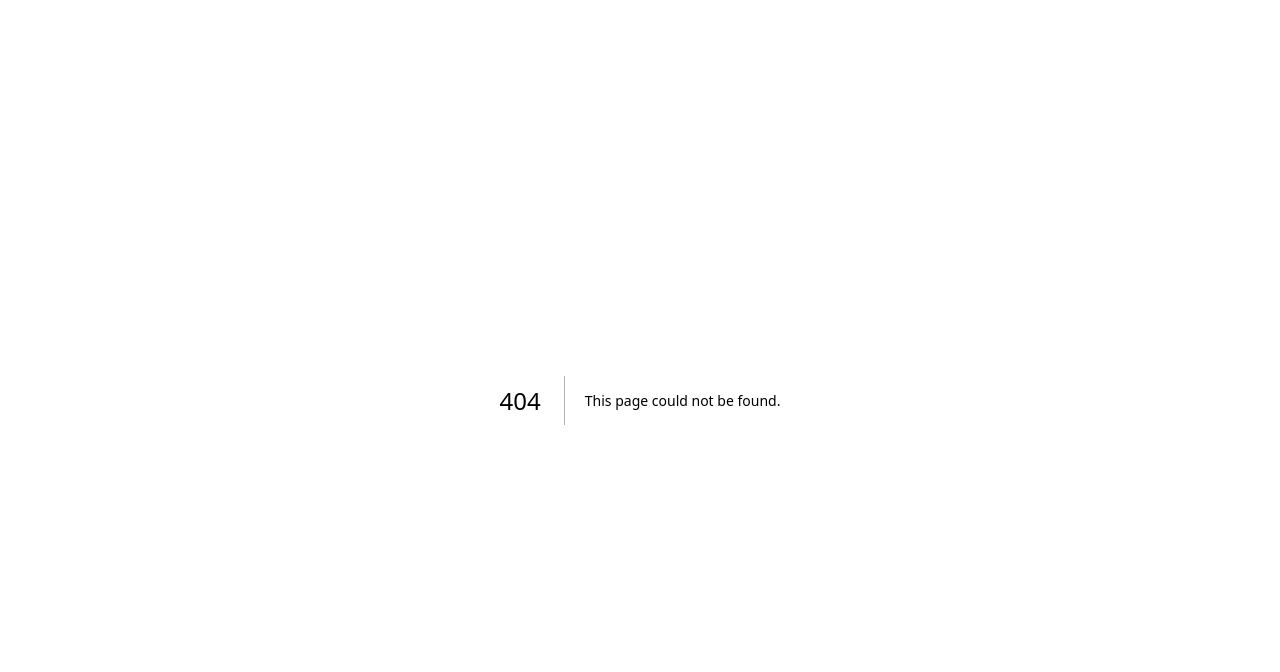
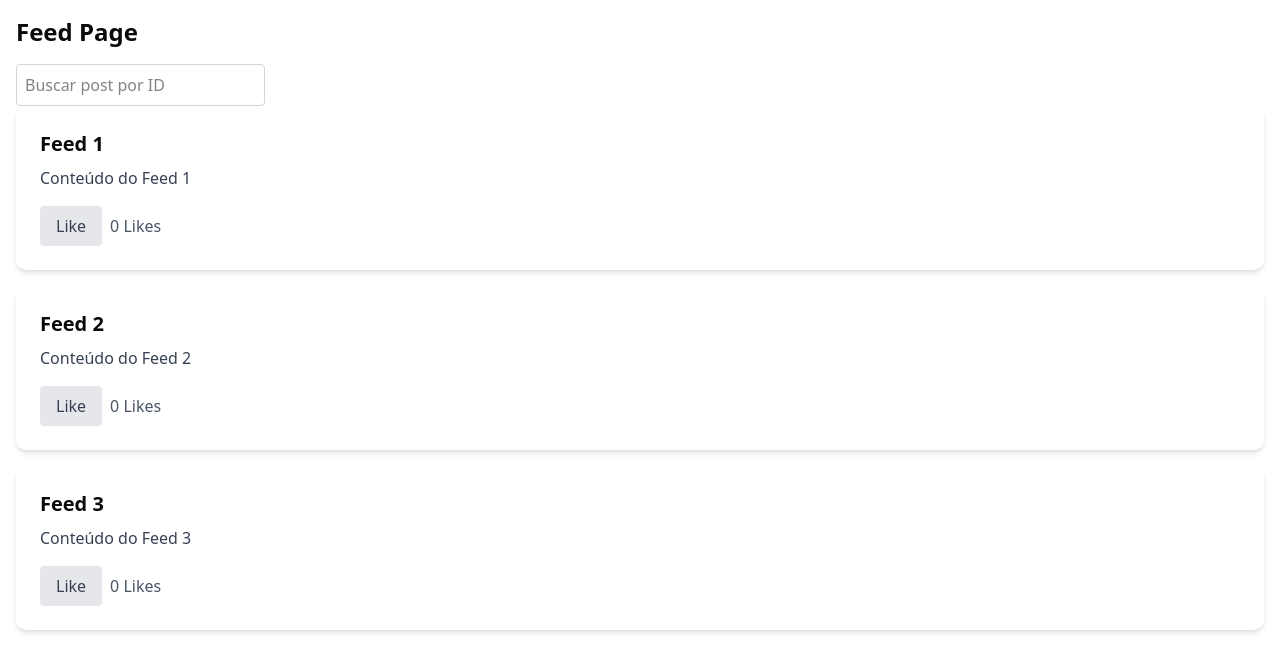
Before and after one commit to JuanMarks/introducao-nextjs, a Next.js app: page /feedpage in a window 1280 px wide. Before the commit this address had no page. Shown: the top 672 px of the page. Built offline with nearby package versions, Linux system fonts and the light colour scheme.

Commit message:
atividade para fazer um componente feedpage e um postcard

```diff
--- /dev/null
+++ b/src/app/feedpage/page.tsx
@@ -0,0 +1,9 @@
+import FeedPage from "@/components/FeedPage"
+
+export default function FeedsPage() {
+    return (
+        <div className="p-4">
+            <FeedPage />
+        </div>
+    )
+}
--- /dev/null
+++ b/src/components/FeedPage.tsx
@@ -0,0 +1,81 @@
+'use client'
+import { use, useState } from "react"
+import PostCard from "./PostCard"
+type Feed = {
+    id: number;
+    title: string;
+    content: string;
+    imageUrl?: string;
+    numberOfLikes: number;
+    isLiked: boolean;
+}
+
+const feedsOriginais: Feed[] = [
+    {
+        id: 1,
+        title: "Feed 1",
+        content: "Conteúdo do Feed 1",
+        numberOfLikes: 0,
+        isLiked: false
+    },
+    {
+        id: 2,
+        title: "Feed 2",
+        content: "Conteúdo do Feed 2",
+        numberOfLikes: 0,
+        isLiked: false
+    },
+    {
+        id: 3,
+        title: "Feed 3",
+        content: "Conteúdo do Feed 3",
+        numberOfLikes: 0,
+        isLiked: false
+    }
+]
+
+export default function FeedPage(){
+    const [dadosFeeds, setDadosFeeds] = useState<Feed[]>(feedsOriginais)
+
+    const [searchId, setSearchId] = useState<string>("")
+
+    const handleSearch = (value: string) => {
+        setSearchId(value)
+        if (value === "") {
+            setDadosFeeds(feedsOriginais)
+        } else {
+            const id = Number(value)
+            if (!isNaN(id)) {
+                const post = feedsOriginais.find(feed => feed.id === id)
+                console.log(post)
+                setDadosFeeds(post ? [post] : [])
+            }
+        }
+    }
+
+    const incrementLike = (id: number) => {
+        const post = feedsOriginais.find(feed => feed.id === id)
+        if (post) {
+            post.numberOfLikes += 1;
+            post.isLiked = true;
+            setDadosFeeds([...dadosFeeds]);
+        }
+    }
+
+    return (
+        <div className="container mx-auto">
+            <h1 className="text-2xl font-bold mb-4">Feed Page</h1>
+            <input
+                type="number"
+                placeholder="Buscar post por ID"
+                className="border border-gray-300 p-2 rounded"
+                onChange={(e) => handleSearch(e.target.value)}
+            />
+            <div className="space-y-4">
+                {dadosFeeds.map(feed => (
+                    <PostCard key={feed.id} feed={feed} NumberOfLikes={() => incrementLike(feed.id)} />
+                ))}
+            </div>
+        </div>
+    )
+}
--- /dev/null
+++ b/src/components/PostCard.tsx
@@ -0,0 +1,36 @@
+import { number } from "zod/v4-mini";
+
+
+
+type Feed = {
+    id: number;
+    title: string;
+    content: string;
+    imageUrl?: string;
+    numberOfLikes: number;
+    isLiked: boolean;
+}
+
+type props = {
+    feed: Feed
+    NumberOfLikes: () => void
+}
+
+export default function PostCard({ feed, NumberOfLikes }: props) {
+
+
+    return (
+        // Card dos Posts em uma rede social
+        <div className="bg-white shadow-md rounded-lg p-6">
+            {feed.imageUrl && <img src={feed.imageUrl} alt={feed.title} className="w-full h-48 object-cover rounded-t-lg mb-4" />}
+            <h3 className="text-xl font-semibold mb-2">{feed.title}</h3>
+            <p className="text-gray-700">{feed.content}</p>
+            <div className="flex items-center mt-4">
+                <button onClick={NumberOfLikes} className={`px-4 py-2 rounded cursor-pointer ${feed.isLiked ? 'bg-blue-500 text-white' : 'bg-gray-200 text-gray-700'}`}>
+                    {feed.isLiked ? 'Liked' : 'Like'}
+                </button>
+                <span className="text-gray-600 ml-2">{feed.numberOfLikes} Likes</span>
+            </div>
+        </div>
+    )
+}
```
